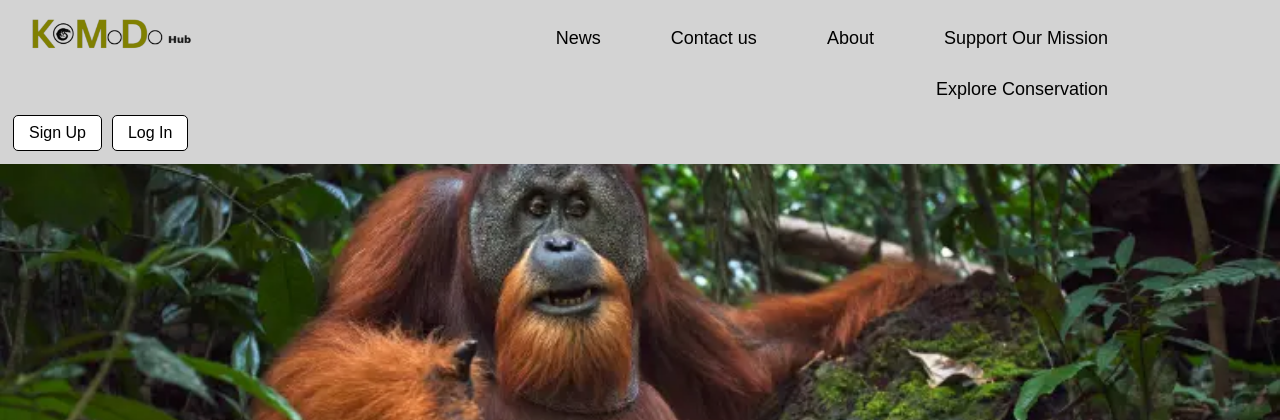
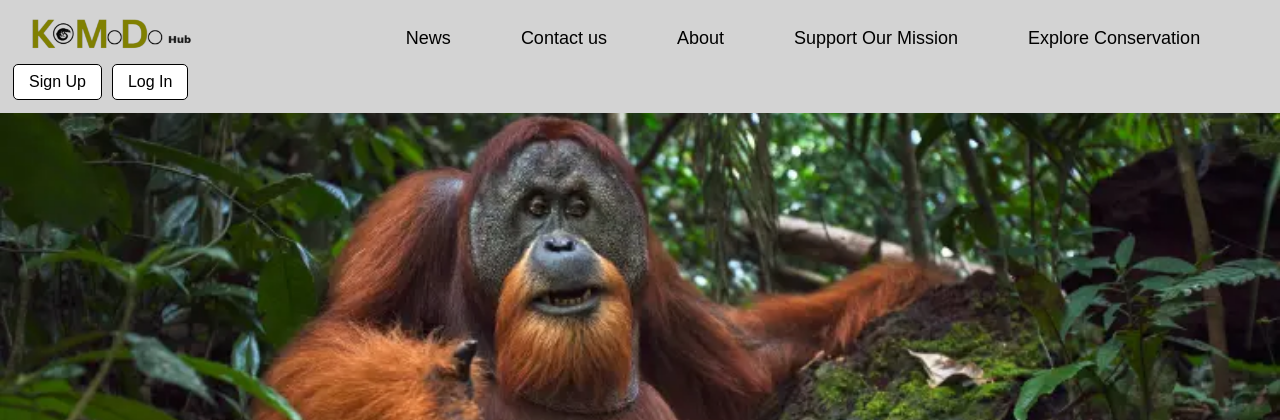
Before and after one commit to ZubRahman/Komodo-Hub, a Flask app: page / in a window 1280 px wide. Shown: the top 420 px of the page. Run offline with Flask 3, Linux system fonts and the light colour scheme.

Commit message:
Add files via upload

```diff
--- a/templates/Index.html
+++ b/templates/Index.html
@@ -44,7 +44,7 @@
             margin: 0;
             display: flex;
             justify-content: flex-end;
-            margin-right: 150px;
+            margin-right: center;
         }
 
         .navbar ul li {
```
